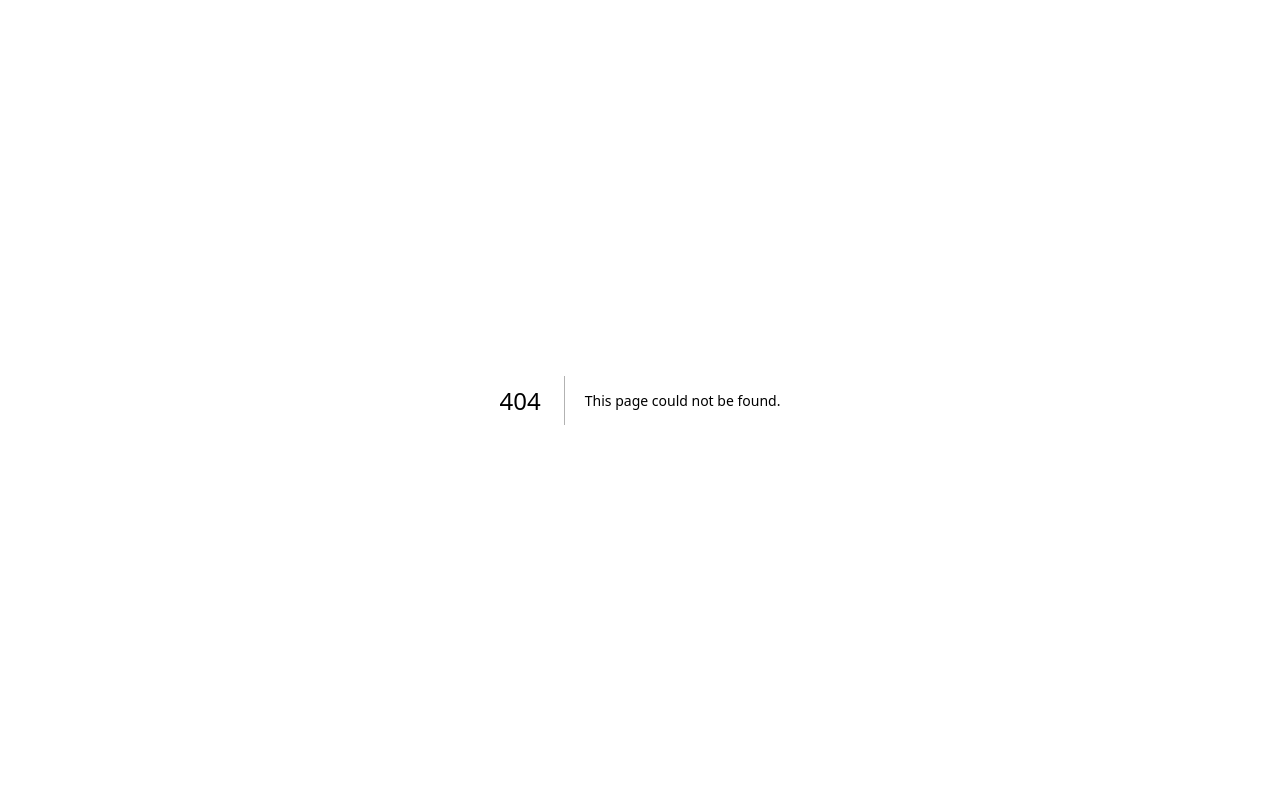
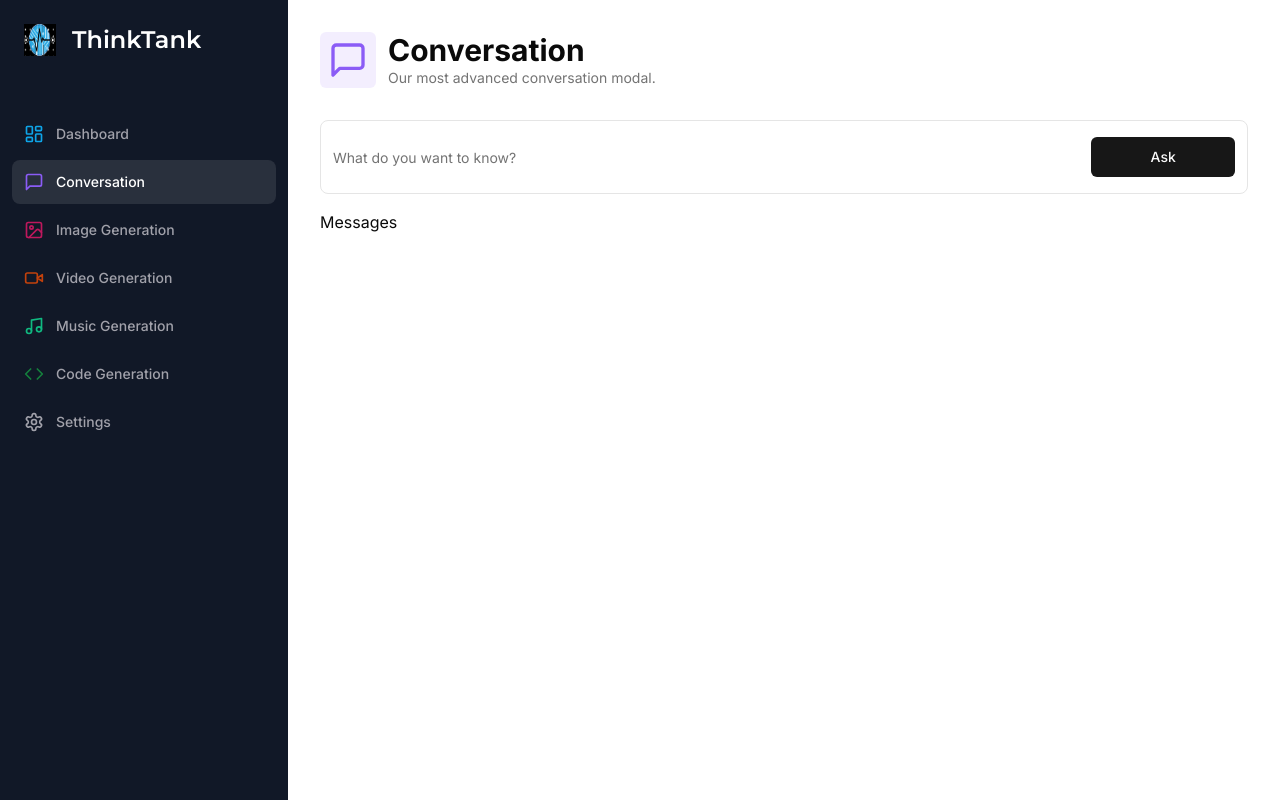
Before and after one commit to anuragabcr/thinktank, a Next.js app: page /conversation in a window 1280 px wide. Before the commit this address had no page. Built offline with nearby package versions, Linux system fonts and the light colour scheme.

Commit message:
conversation added

```diff
--- /dev/null
+++ b/app/(dashboard)/(routes)/conversation/constants.ts
@@ -0,0 +1,7 @@
+import * as z from "zod";
+
+export const formSchema = z.object({
+  prompt: z.string().min(1, {
+    message: "Prompt is required",
+  }),
+});
--- /dev/null
+++ b/app/(dashboard)/(routes)/conversation/page.tsx
@@ -0,0 +1,74 @@
+"use client";
+
+import * as z from "zod";
+import { useForm } from "react-hook-form";
+import { MessageSquare } from "lucide-react";
+import { zodResolver } from "@hookform/resolvers/zod";
+
+import Heading from "@/components/Heading";
+import { formSchema } from "./constants";
+import { Form, FormControl, FormField, FormItem } from "@/components/ui/form";
+import { Input } from "@/components/ui/input";
+import { Button } from "@/components/ui/button";
+
+const ConversationPage = () => {
+  const form = useForm<z.infer<typeof formSchema>>({
+    resolver: zodResolver(formSchema),
+    defaultValues: {
+      prompt: "",
+    },
+  });
+
+  const isLoading = form.formState.isSubmitting;
+
+  const onSubmit = async (values: z.infer<typeof formSchema>) => {
+    console.log(values);
+  };
+
+  return (
+    <div>
+      <Heading
+        title="Conversation"
+        description="Our most advanced conversation modal."
+        icon={MessageSquare}
+        iconColor="text-violet-500"
+        bgColor="bg-violet-500/10"
+      />
+      <div className="px-4 lg:px-8">
+        <div>
+          <Form {...form}>
+            <form
+              onSubmit={form.handleSubmit(onSubmit)}
+              className="rounded-lg border w-full p-4 px-3 md:px-3 focus-within:shadow-sm grid grid-cols-12 gap-2"
+            >
+              <FormField
+                name="prompt"
+                render={({ field }) => (
+                  <FormItem className="col-span-12 lg:col-span-10">
+                    <FormControl className="m-0 p-0">
+                      <Input
+                        className="border-0 outline-none focus-visible:right-0 focus-visible:ring-transparent"
+                        disabled={isLoading}
+                        placeholder="What do you want to know?"
+                        {...field}
+                      />
+                    </FormControl>
+                  </FormItem>
+                )}
+              />
+              <Button
+                className="col-span-12 lg:col-span-2 w-full"
+                disabled={isLoading}
+              >
+                Ask
+              </Button>
+            </form>
+          </Form>
+        </div>
+        <div className="space-y-4 mt-4">Messages </div>
+      </div>
+    </div>
+  );
+};
+
+export default ConversationPage;
--- /dev/null
+++ b/components/Heading.tsx
@@ -0,0 +1,32 @@
+import { cn } from "@/lib/utils";
+import { LucideIcon } from "lucide-react";
+
+interface HeadingProps {
+  title: string;
+  description: string;
+  icon: LucideIcon;
+  iconColor?: string;
+  bgColor?: string;
+}
+
+const Heading = ({
+  title,
+  description,
+  icon: Icon,
+  iconColor,
+  bgColor,
+}: HeadingProps) => {
+  return (
+    <div className="px-4 lg:px-8 flex items-center gap-x-3 mb-8">
+      <div className={cn("p-2 w-fit rounded-md", bgColor)}>
+        <Icon className={cn("w-10 h-10", iconColor)} />
+      </div>
+      <div>
+        <h2 className="text-3xl font-bold">{title}</h2>
+        <p className="text-sm text-muted-foreground">{description}</p>
+      </div>
+    </div>
+  );
+};
+
+export default Heading;
--- /dev/null
+++ b/components/ui/form.tsx
@@ -0,0 +1,176 @@
+import * as React from "react"
+import * as LabelPrimitive from "@radix-ui/react-label"
+import { Slot } from "@radix-ui/react-slot"
+import {
+  Controller,
+  ControllerProps,
+  FieldPath,
+  FieldValues,
+  FormProvider,
+  useFormContext,
+} from "react-hook-form"
+
+import { cn } from "@/lib/utils"
+import { Label } from "@/components/ui/label"
+
+const Form = FormProvider
+
+type FormFieldContextValue<
+  TFieldValues extends FieldValues = FieldValues,
+  TName extends FieldPath<TFieldValues> = FieldPath<TFieldValues>
+> = {
+  name: TName
+}
+
+const FormFieldContext = React.createContext<FormFieldContextValue>(
+  {} as FormFieldContextValue
+)
+
+const FormField = <
+  TFieldValues extends FieldValues = FieldValues,
+  TName extends FieldPath<TFieldValues> = FieldPath<TFieldValues>
+>({
+  ...props
+}: ControllerProps<TFieldValues, TName>) => {
+  return (
+    <FormFieldContext.Provider value={{ name: props.name }}>
+      <Controller {...props} />
+    </FormFieldContext.Provider>
+  )
+}
+
+const useFormField = () => {
+  const fieldContext = React.useContext(FormFieldContext)
+  const itemContext = React.useContext(FormItemContext)
+  const { getFieldState, formState } = useFormContext()
+
+  const fieldState = getFieldState(fieldContext.name, formState)
+
+  if (!fieldContext) {
+    throw new Error("useFormField should be used within <FormField>")
+  }
+
+  const { id } = itemContext
+
+  return {
+    id,
+    name: fieldContext.name,
+    formItemId: `${id}-form-item`,
+    formDescriptionId: `${id}-form-item-description`,
+    formMessageId: `${id}-form-item-message`,
+    ...fieldState,
+  }
+}
+
+type FormItemContextValue = {
+  id: string
+}
+
+const FormItemContext = React.createContext<FormItemContextValue>(
+  {} as FormItemContextValue
+)
+
+const FormItem = React.forwardRef<
+  HTMLDivElement,
+  React.HTMLAttributes<HTMLDivElement>
+>(({ className, ...props }, ref) => {
+  const id = React.useId()
+
+  return (
+    <FormItemContext.Provider value={{ id }}>
+      <div ref={ref} className={cn("space-y-2", className)} {...props} />
+    </FormItemContext.Provider>
+  )
+})
+FormItem.displayName = "FormItem"
+
+const FormLabel = React.forwardRef<
+  React.ElementRef<typeof LabelPrimitive.Root>,
+  React.ComponentPropsWithoutRef<typeof LabelPrimitive.Root>
+>(({ className, ...props }, ref) => {
+  const { error, formItemId } = useFormField()
+
+  return (
+    <Label
+      ref={ref}
+      className={cn(error && "text-destructive", className)}
+      htmlFor={formItemId}
+      {...props}
+    />
+  )
+})
+FormLabel.displayName = "FormLabel"
+
+const FormControl = React.forwardRef<
+  React.ElementRef<typeof Slot>,
+  React.ComponentPropsWithoutRef<typeof Slot>
+>(({ ...props }, ref) => {
+  const { error, formItemId, formDescriptionId, formMessageId } = useFormField()
+
+  return (
+    <Slot
+      ref={ref}
+      id={formItemId}
+      aria-describedby={
+        !error
+          ? `${formDescriptionId}`
+          : `${formDescriptionId} ${formMessageId}`
+      }
+      aria-invalid={!!error}
+      {...props}
+    />
+  )
+})
+FormControl.displayName = "FormControl"
+
+const FormDescription = React.forwardRef<
+  HTMLParagraphElement,
+  React.HTMLAttributes<HTMLParagraphElement>
+>(({ className, ...props }, ref) => {
+  const { formDescriptionId } = useFormField()
+
+  return (
+    <p
+      ref={ref}
+      id={formDescriptionId}
+      className={cn("text-sm text-muted-foreground", className)}
+      {...props}
+    />
+  )
+})
+FormDescription.displayName = "FormDescription"
+
+const FormMessage = React.forwardRef<
+  HTMLParagraphElement,
+  React.HTMLAttributes<HTMLParagraphElement>
+>(({ className, children, ...props }, ref) => {
+  const { error, formMessageId } = useFormField()
+  const body = error ? String(error?.message) : children
+
+  if (!body) {
+    return null
+  }
+
+  return (
+    <p
+      ref={ref}
+      id={formMessageId}
+      className={cn("text-sm font-medium text-destructive", className)}
+      {...props}
+    >
+      {body}
+    </p>
+  )
+})
+FormMessage.displayName = "FormMessage"
+
+export {
+  useFormField,
+  Form,
+  FormItem,
+  FormLabel,
+  FormControl,
+  FormDescription,
+  FormMessage,
+  FormField,
+}
--- /dev/null
+++ b/components/ui/input.tsx
@@ -0,0 +1,25 @@
+import * as React from "react"
+
+import { cn } from "@/lib/utils"
+
+export interface InputProps
+  extends React.InputHTMLAttributes<HTMLInputElement> {}
+
+const Input = React.forwardRef<HTMLInputElement, InputProps>(
+  ({ className, type, ...props }, ref) => {
+    return (
+      <input
+        type={type}
+        className={cn(
+          "flex h-10 w-full rounded-md border border-input bg-background px-3 py-2 text-sm ring-offset-background file:border-0 file:bg-transparent file:text-sm file:font-medium placeholder:text-muted-foreground focus-visible:outline-none focus-visible:ring-2 focus-visible:ring-ring focus-visible:ring-offset-2 disabled:cursor-not-allowed disabled:opacity-50",
+          className
+        )}
+        ref={ref}
+        {...props}
+      />
+    )
+  }
+)
+Input.displayName = "Input"
+
+export { Input }
--- /dev/null
+++ b/components/ui/label.tsx
@@ -0,0 +1,26 @@
+"use client"
+
+import * as React from "react"
+import * as LabelPrimitive from "@radix-ui/react-label"
+import { cva, type VariantProps } from "class-variance-authority"
+
+import { cn } from "@/lib/utils"
+
+const labelVariants = cva(
+  "text-sm font-medium leading-none peer-disabled:cursor-not-allowed peer-disabled:opacity-70"
+)
+
+const Label = React.forwardRef<
+  React.ElementRef<typeof LabelPrimitive.Root>,
+  React.ComponentPropsWithoutRef<typeof LabelPrimitive.Root> &
+    VariantProps<typeof labelVariants>
+>(({ className, ...props }, ref) => (
+  <LabelPrimitive.Root
+    ref={ref}
+    className={cn(labelVariants(), className)}
+    {...props}
+  />
+))
+Label.displayName = LabelPrimitive.Root.displayName
+
+export { Label }
--- a/package.json
+++ b/package.json
@@ -10,7 +10,9 @@
   },
   "dependencies": {
     "@clerk/nextjs": "^4.23.1",
+    "@hookform/resolvers": "^3.1.1",
     "@radix-ui/react-dialog": "^1.0.4",
+    "@radix-ui/react-label": "^2.0.2",
     "@radix-ui/react-slot": "^1.0.2",
     "@types/node": "20.4.5",
     "@types/react": "18.2.17",
@@ -25,9 +27,11 @@
     "postcss": "8.4.27",
     "react": "18.2.0",
     "react-dom": "18.2.0",
+    "react-hook-form": "^7.45.2",
     "tailwind-merge": "^1.14.0",
     "tailwindcss": "3.3.3",
     "tailwindcss-animate": "^1.0.6",
-    "typescript": "5.1.6"
+    "typescript": "5.1.6",
+    "zod": "^3.21.4"
   }
 }
```
Also changed, not shown: 1 other file (tests, documents, lock files or other folders).
